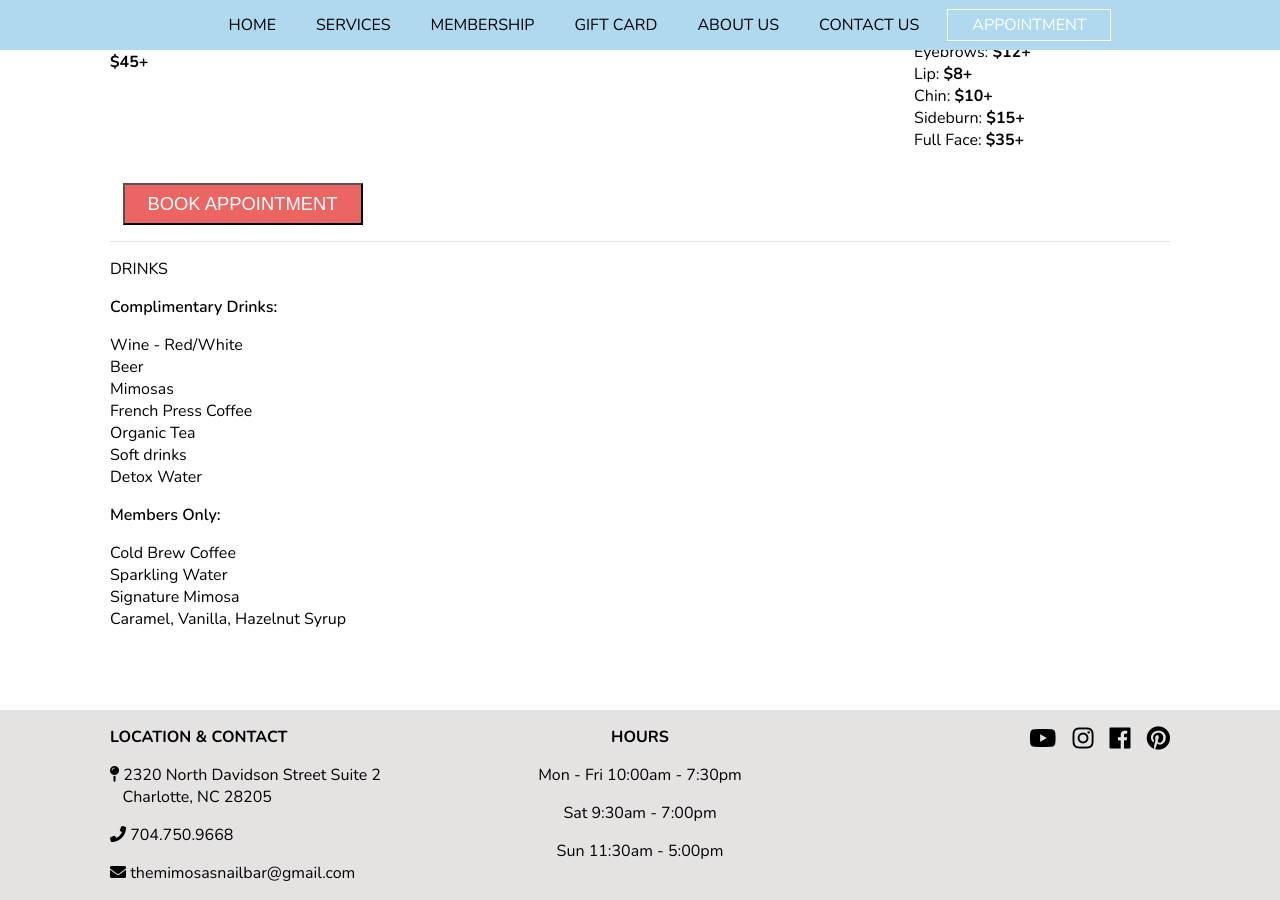
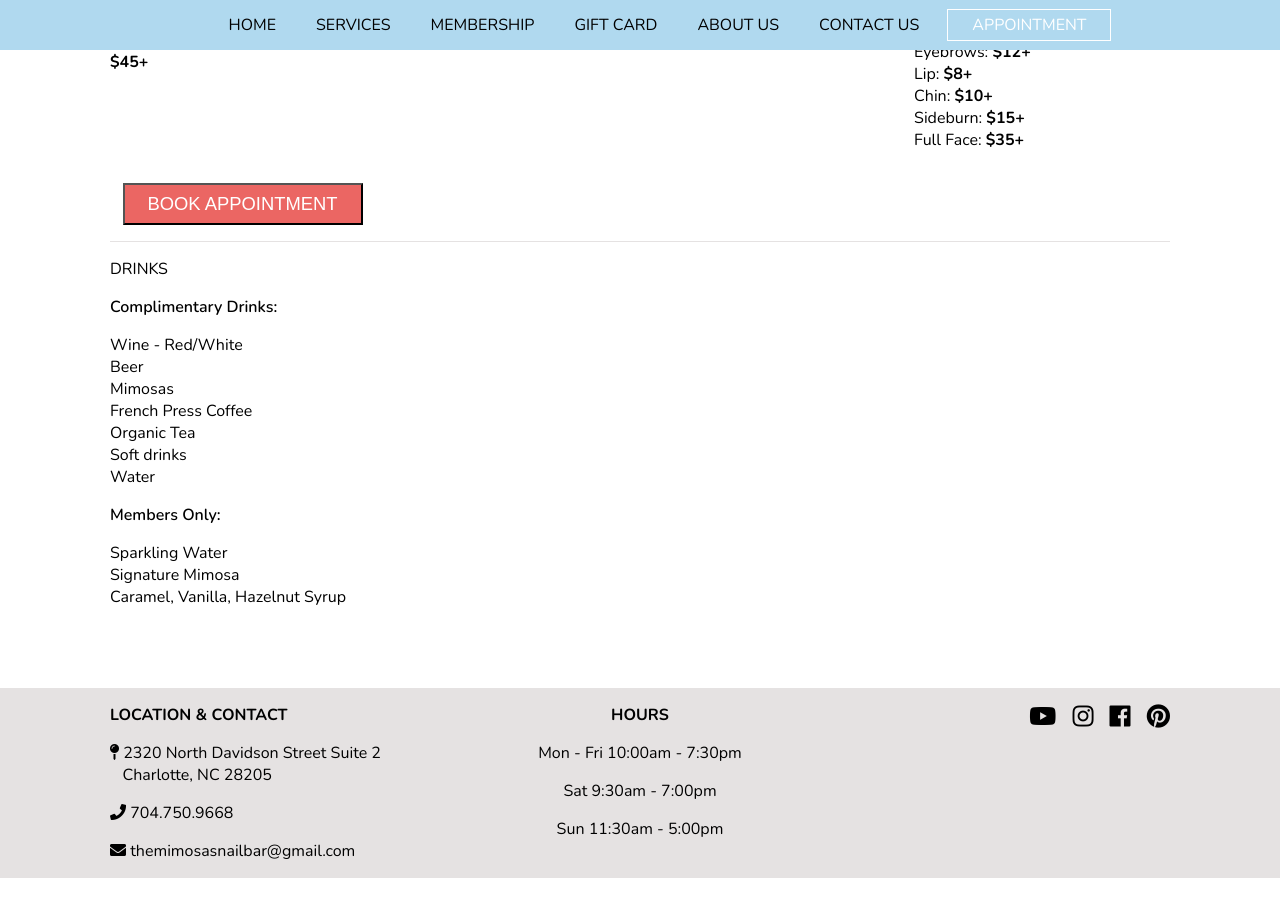
Before and after one commit to mimosasnailbar/mimosas, a Jekyll site: the page built from services.html, in a window 1280 px wide and 900 px high, scrolled down 3253 px. Built offline with Jekyll 4.4.1, drawn with Linux system fonts in a browser that asks for light colours; nearby versions of some CDN libraries; after the commit the page ends 4131 px from its top, so only the background shows below that.

Commit message:
Updated 'services.html' via CloudCannon

```diff
--- a/services.html
+++ b/services.html
@@ -191,13 +191,13 @@
 				Complimentary Drinks:
 			</p>
 			<div class="editable">
-				<p>Wine - Red/White<br />Beer<br />Mimosas<br />French Press Coffee<br />Organic Tea<br />Soft drinks<br />Detox Water</p>
+				<p>Wine - Red/White<br />Beer<br />Mimosas<br />French Press Coffee<br />Organic Tea<br />Soft drinks<br />Water</p>
 			</div>
 			<p class="service__info editable service__name">
 				Members Only:
 			</p>
 			<div class="editable">
-				<p>Cold Brew Coffee<br />Sparkling Water<br />Signature Mimosa<br />Caramel, Vanilla, Hazelnut Syrup</p>
+				<p>Sparkling Water<br />Signature Mimosa<br />Caramel, Vanilla, Hazelnut Syrup</p>
 			</div>
 		</div>
 </section>
```
